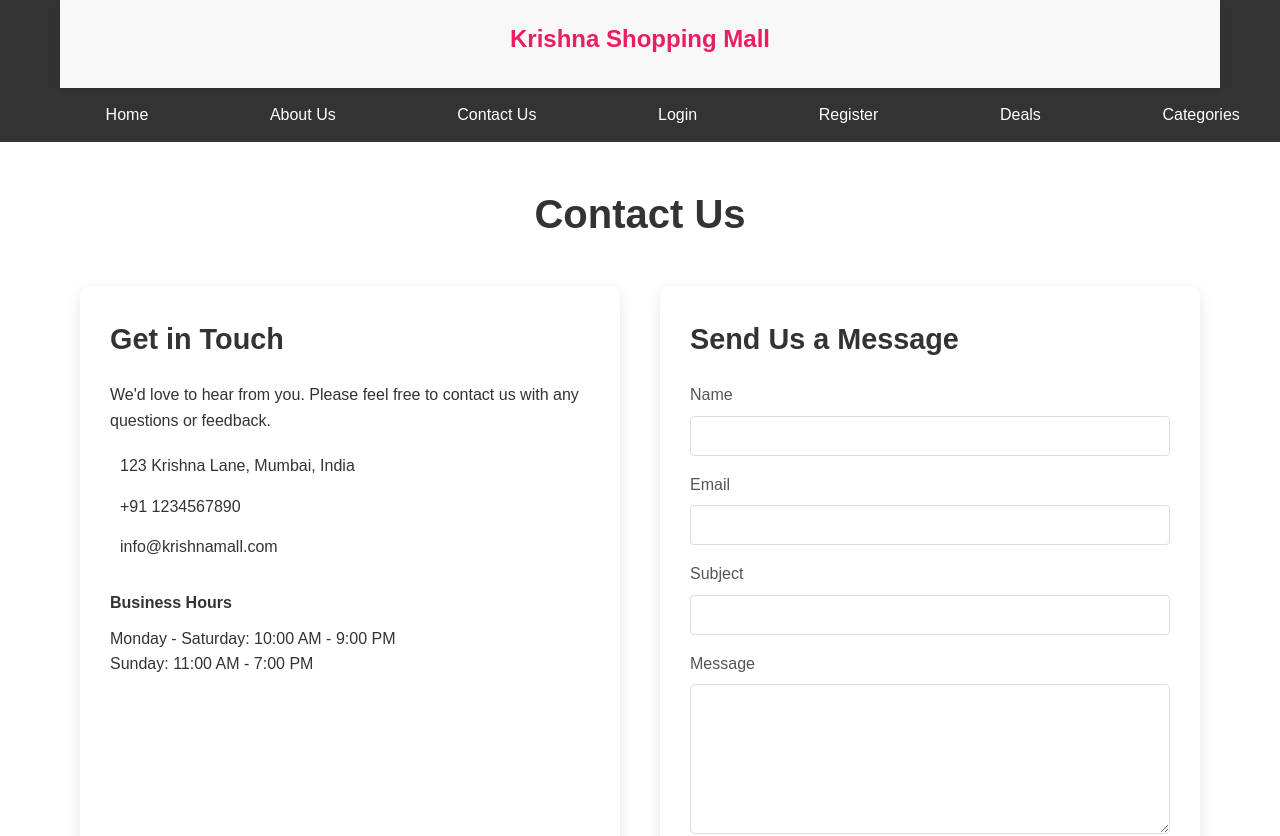
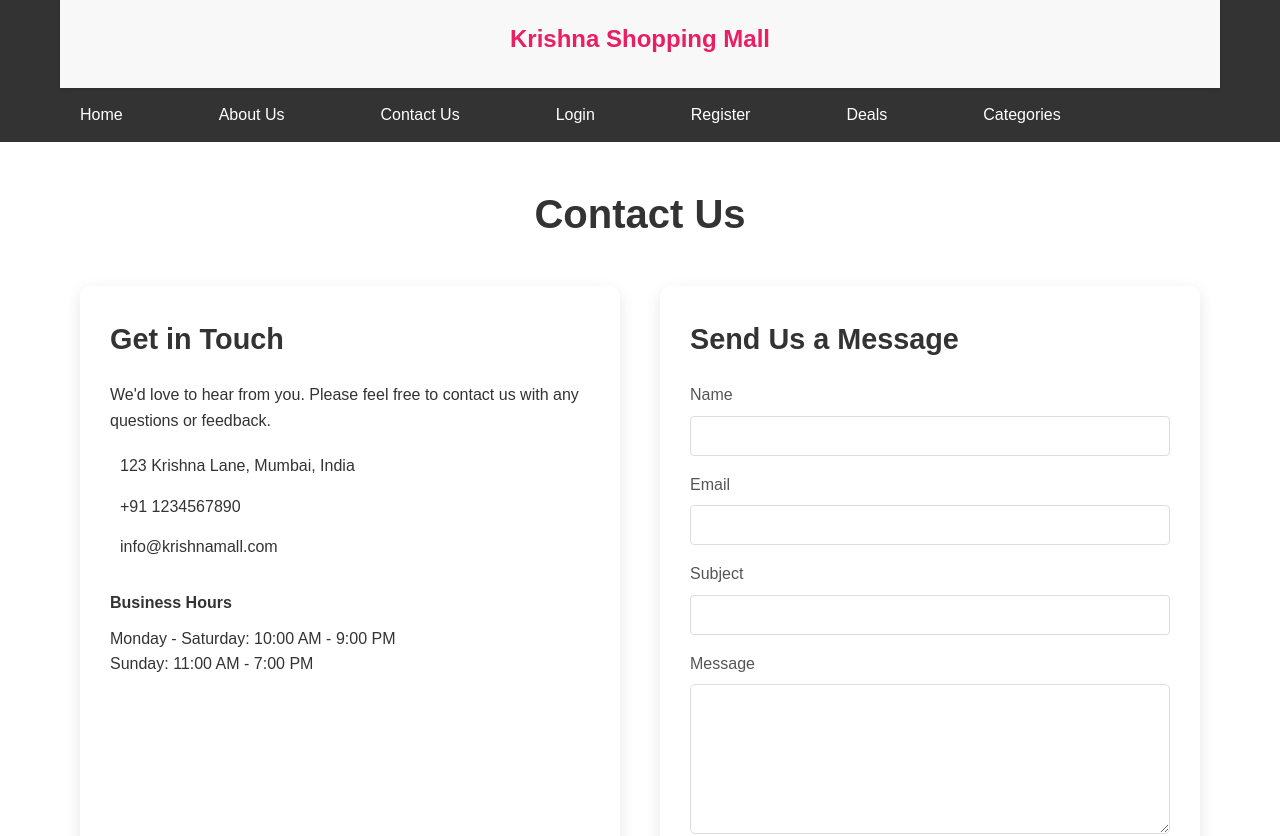
Before and after one commit to LGOPIKRISHNA/one, a React (Create React App) app: page /contact-us in a window 1280 px wide. Shown: the top 836 px of the page. Built offline with nearby package versions, Linux system fonts and the light colour scheme.

Commit message:
Update Navbar.css

```diff
--- a/src/components/Navbar.css
+++ b/src/components/Navbar.css
@@ -27,5 +27,5 @@
   li{
     display: flex;
     flex-direction: row;
-    margin-left: 7%;
+    margin-left: 5%;
   }
```
